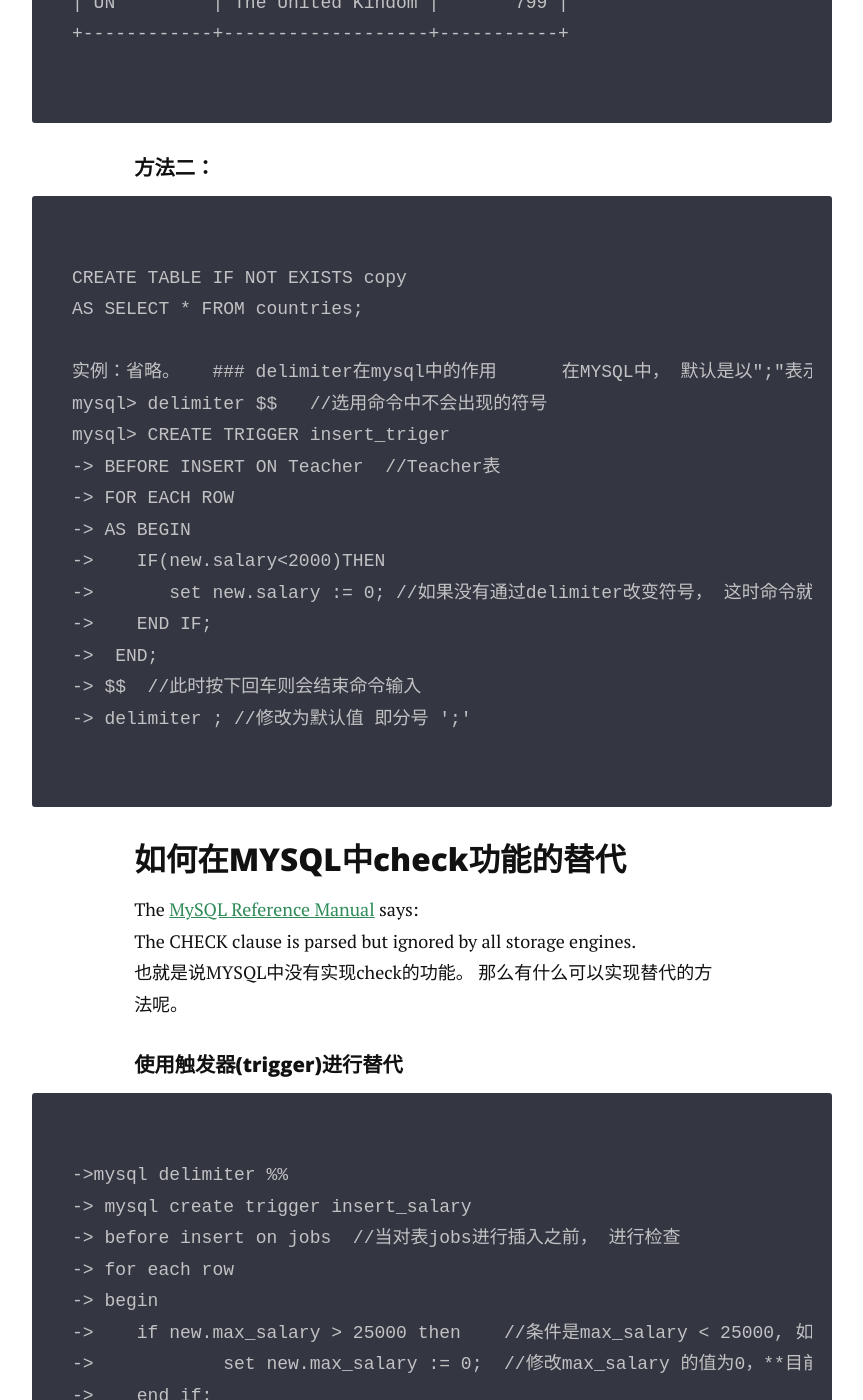
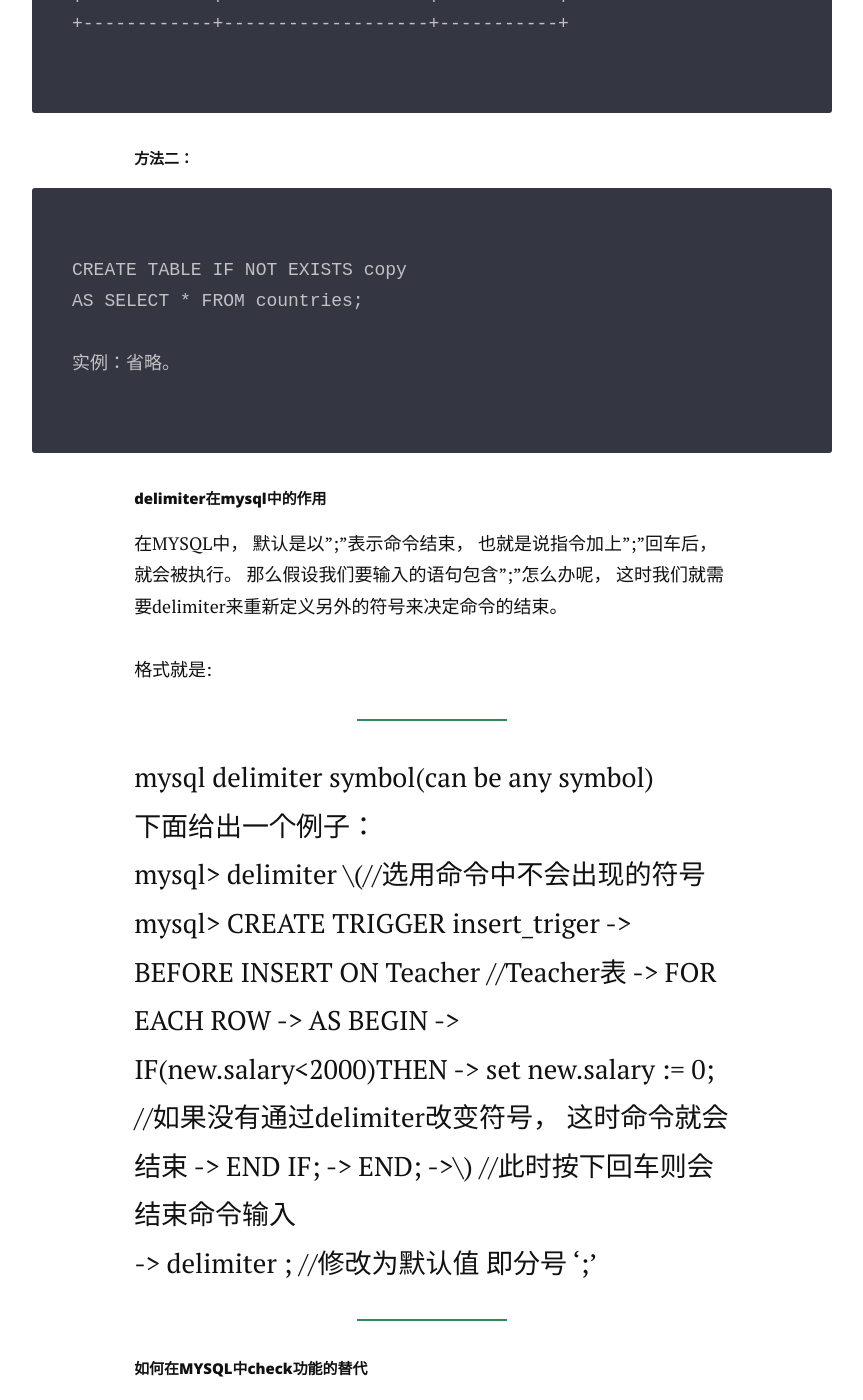
Before and after one commit to Root-shady/Flog, a Jekyll site: the page built from _posts/Database/2014-11-19-复制表MYSQL.markdown, in a window 1280 px wide and 1400 px high, scrolled down 2646 px. Shown: the whole window, without its empty margins (208-1071 px from the left). Built offline with Jekyll 4.4.1, drawn with Linux system fonts in a browser that asks for light colours; nearby versions of some CDN libraries; Markdown is read by kramdown in place of the engine named in the settings; some of the changed text lies outside the part shown.

Commit message:
Modify the blog

```diff
--- a/Database.html
+++ b/Database.html
@@ -4,7 +4,7 @@
 ---
 
       <div id="home">
-        <h1 class="pageTitle">Database Learning</h1>
+        <h1 class="pageTitle" style="color:#0099cc;font-family: Avenir;">Database Learning</h1>
         <ul class="posts noList">
           {% for post in site.categories.database %}
             <li>
--- a/Java.html
+++ b/Java.html
@@ -4,7 +4,7 @@
 ---
 
       <div id="home">
-        <h1 class="pageTitle">Recent Posts</h1>
+        <h1 class="pageTitle" style="color:#1e90ff; font-family: Sans-Serif;">OOP Java</h1>
         <ul class="posts noList">
           {% for post in site.categories.java %}
             <li>
--- a/LifeHacking.html
+++ b/LifeHacking.html
@@ -4,7 +4,7 @@
 ---
 
       <div id="home">
-        <h1 class="pageTitle">Recent Posts</h1>
+        <h1 class="pageTitle" style="color:#a0db8e; font-family: Avenir;">Life Hacking</h1>
         <ul class="posts noList">
           {% for post in site.caegories.lifehacking %}
             <li>
--- a/Linux.html
+++ b/Linux.html
@@ -4,7 +4,7 @@
 ---
 
       <div id="home">
-        <h1 class="pageTitle">Recent Posts</h1>
+        <h1 class="pageTitle" style="color: #20b2aa; font-family:Roboto;">Linux</h1>
         <ul class="posts noList">
           {% for post in site.categories.linux %}
             <li>
--- a/_includes/footer.html
+++ b/_includes/footer.html
@@ -1,6 +1,6 @@
           <div class="footer">
             <div class="container">
-              <p class="copy">&copy; 2014 <a href="http://brianmaierjr.com"> 黄东阳</a> Powered by <a href="http://jekyllrb.com">Jekyll</a></p>
+              <p class="copy">&copy; 2014 <a href="https://github.com/Root-shady">> 黄东阳</a> Powered by <a href="http://jekyllrb.com">Jekyll</a></p>
 
               <div class="footer-links">
                 <ul class="noList">
--- a/_posts/Database/2014-11-19-复制表MYSQL.markdown
+++ b/_posts/Database/2014-11-19-复制表MYSQL.markdown
@@ -6,9 +6,9 @@
 category: Database
 ---
 
-###如何复制一张表(copy a table)
+####如何复制一张表(copy a table)
 
-####方法一：
+#####方法一：
     1. 第一步复制它的结构到一张新表
     > mysql> create table NewTableName like TargetTable;
     //创建一张和被复制表相同结构的新表
@@ -19,7 +19,7 @@
     > mysql> insert into NewTableName select * from TargetTable;
     //把每一项数据插入到新表中
 
-####实例：
+#####实例：
     1. 查看表的结构（Structure）
     mysql> describe countries;
     +--------------+---------------+------+-----+---------+-------+
@@ -70,14 +70,16 @@
     | UN         | The United Kindom |       799 |
     +------------+-------------------+-----------+
 
-####方法二：
+#####方法二：
 
     CREATE TABLE IF NOT EXISTS copy
     AS SELECT * FROM countries;
 
     实例：省略。
-### delimiter在mysql中的作用
+
+##### delimiter在mysql中的作用
 在MYSQL中， 默认是以";"表示命令结束， 也就是说指令加上";"回车后，就会被执行。 那么假设我们要输入的语句包含";"怎么办呢， 这时我们就需要delimiter来重新定义另外的符号来决定命令的结束。
+
 格式就是:
 > mysql delimiter symbol(can be any symbol)
 下面给出一个例子：
@@ -95,11 +97,11 @@
 
 
 
-### 如何在MYSQL中check功能的替代
+##### 如何在MYSQL中check功能的替代
 The [MySQL Reference Manual](http://dev.mysql.com/doc/refman/5.1/en/create-table.html) says:
 The CHECK clause is parsed but ignored by all storage engines.
 也就是说MYSQL中没有实现check的功能。 那么有什么可以实现替代的方法呢。
-####使用触发器(trigger)进行替代
+#####使用触发器(trigger)进行替代
     ->mysql delimiter %%
     -> mysql create trigger insert_salary
     -> before insert on jobs  //当对表jobs进行插入之前， 进行检查
@@ -111,4 +113,4 @@
     -> end;
     -> %%  //按下回车， 结束命令
 大致就是这样， 以后再补充吧.
-##To be continue...
+####To be continue...
```
Also changed, not shown: 3 other files.
